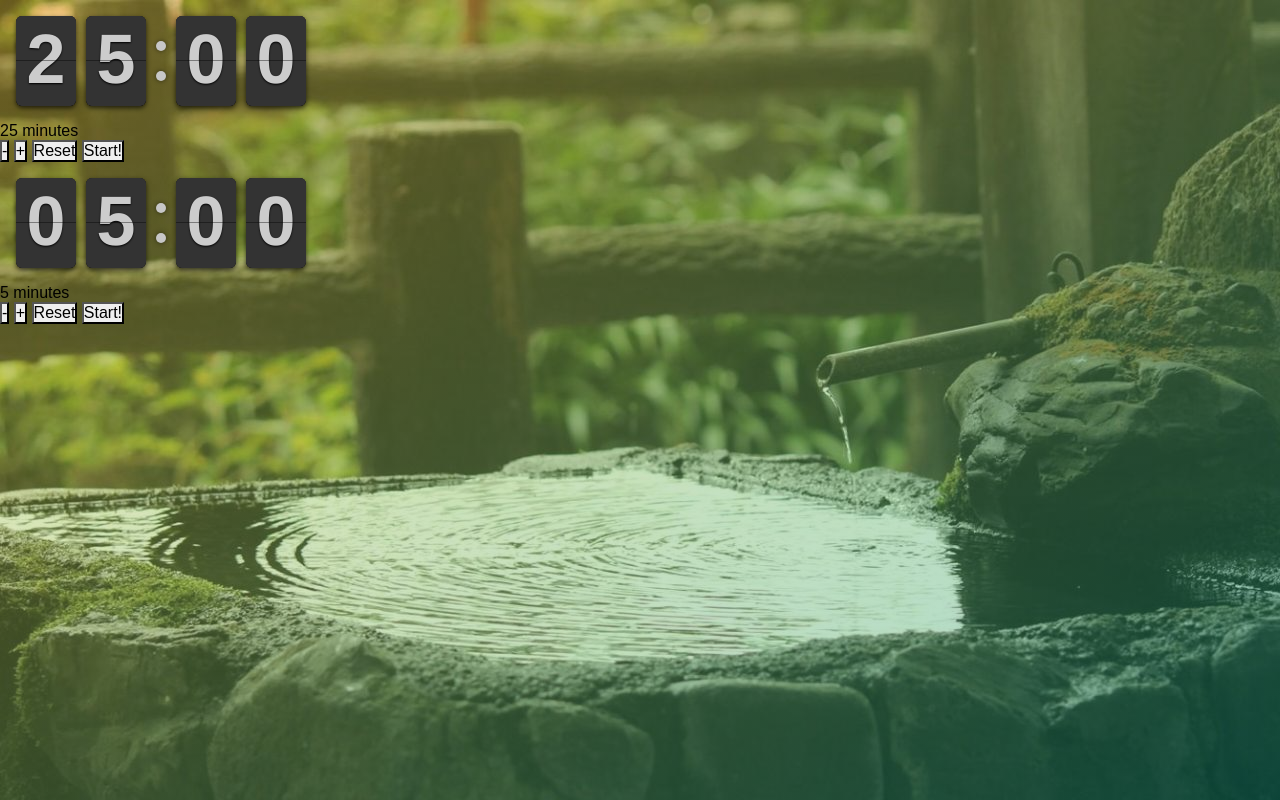
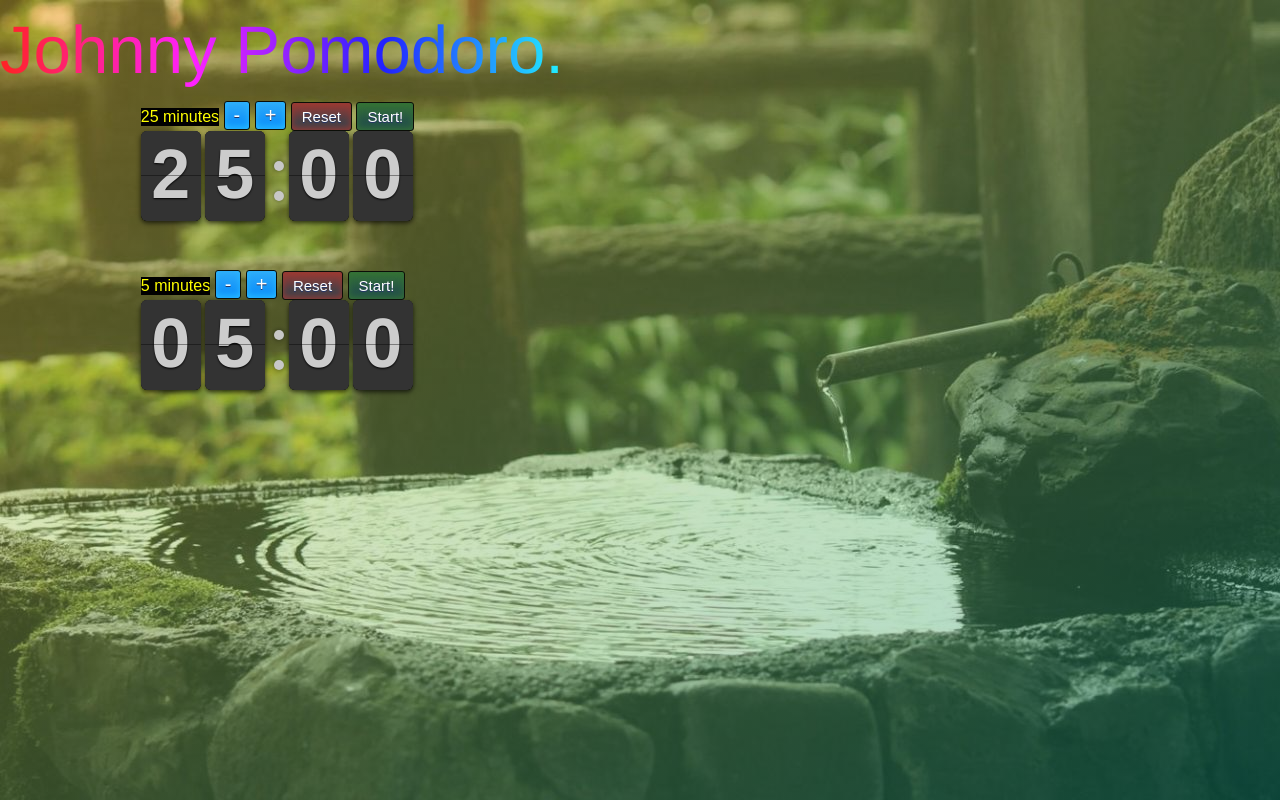
Before and after one commit to 87maza/pomodoro, a plain HTML site: page index.html in a window 1280 px wide. Drawn offline with nearby package versions, Linux system fonts and the light colour scheme; a web font is replaced by a local one.

Commit message:
added styling, working on alarm features

```diff
--- a/css/flipclock.css
+++ b/css/flipclock.css
@@ -51,7 +51,7 @@
   text-align: center;
   position: relative;
   width: 100%;
-  margin: 1em;
+  /*margin: 1em;*/
 }
 
 .flip-clock-wrapper:before,
@@ -67,7 +67,7 @@
 .flip-clock-wrapper ul {
   position: relative;
   float: left;
-  margin: 5px;
+  margin: 0 4px 0 0;
   width: 60px;
   height: 90px;
   font-size: 80px;
--- a/css/style.css
+++ b/css/style.css
@@ -48,3 +48,101 @@ button{
   position: relative;
   z-index: 10;
 }
+
+h1{
+  font-family: 'Merienda One', Helvetica, sans-serif;
+  font-size: 420%;
+  margin: 0.17em 0 0 0;
+  font-weight: 100;
+  background-image: -webkit-gradient( linear, left top, right top, color-stop(0, #f22), color-stop(0.15, #f2f), color-stop(0.3, #22f), color-stop(0.45, #2ff), color-stop(0.6, #2f2),color-stop(0.75, #2f2), color-stop(0.9, #ff2), color-stop(1, #f22) );
+  background-image: gradient( linear, left top, right top, color-stop(0, #f22), color-stop(0.15, #f2f), color-stop(0.3, #22f), color-stop(0.45, #2ff), color-stop(0.6, #2f2),color-stop(0.75, #2f2), color-stop(0.9, #ff2), color-stop(1, #f22) );
+  color:transparent;
+  -webkit-background-clip: text;
+  background-clip: text;
+}
+
+.adjustments {
+  -moz-box-shadow:inset 0px -3px 7px 0px #29bbff;
+  -webkit-box-shadow:inset 0px -3px 7px 0px #29bbff;
+  box-shadow:inset 0px -3px 7px 0px #29bbff;
+  background:-webkit-gradient(linear, left top, left bottom, color-stop(0.05, #2dabf9), color-stop(1, #0688fa));
+  background:-moz-linear-gradient(top, #2dabf9 5%, #0688fa 100%);
+  background:-webkit-linear-gradient(top, #2dabf9 5%, #0688fa 100%);
+  background:-o-linear-gradient(top, #2dabf9 5%, #0688fa 100%);
+  background:-ms-linear-gradient(top, #2dabf9 5%, #0688fa 100%);
+  background:linear-gradient(to bottom, #2dabf9 5%, #0688fa 100%);
+  filter:progid:DXImageTransform.Microsoft.gradient(startColorstr='#2dabf9', endColorstr='#0688fa',GradientType=0);
+  background-color:#2dabf9;
+  -moz-border-radius:3px;
+  -webkit-border-radius:3px;
+  border-radius:3px;
+  border:1px solid #0b0e07;
+  display:inline-block;
+  cursor:pointer;
+  color:#ffffff;
+  font-family:Arial;
+  font-size:15px;
+  padding:5px 10px;
+  text-decoration:none;
+  text-shadow:0px 1px 0px #263666;
+}
+.adjustments:hover {
+  background:-webkit-gradient(linear, left top, left bottom, color-stop(0.05, #0688fa), color-stop(1, #2dabf9));
+  background:-moz-linear-gradient(top, #0688fa 5%, #2dabf9 100%);
+  background:-webkit-linear-gradient(top, #0688fa 5%, #2dabf9 100%);
+  background:-o-linear-gradient(top, #0688fa 5%, #2dabf9 100%);
+  background:-ms-linear-gradient(top, #0688fa 5%, #2dabf9 100%);
+  background:linear-gradient(to bottom, #0688fa 5%, #2dabf9 100%);
+  filter:progid:DXImageTransform.Microsoft.gradient(startColorstr='#0688fa', endColorstr='#2dabf9',GradientType=0);
+  background-color:#0688fa;
+}
+.adjustments:active {
+  position:relative;
+  top:1px;
+}
+
+.chill-screen,
+.work-screen {
+  background: black;
+  color: yellow;
+  display:inline-block;
+}
+
+.work, .chill {
+  margin-left: 11%;
+  margin-top: 1%;
+}
+
+.chill{
+  margin-top: 3%;
+}
+
+#decrease-chill,
+#increase-chill,
+#decrease-work,
+#increase-work{
+  font-size:20px;
+  padding:2px 9px;
+}
+
+.reset{
+  background:-webkit-gradient(linear, left top, left bottom, color-stop(0.05, #973A34), color-stop(1, #1D4350));
+  background-color:#973A34;
+  -webkit-box-shadow:inset 0px -3px 7px 0px #973A34;
+}
+
+.reset:hover{
+  background:-webkit-gradient(linear, left top, left bottom, color-stop(0.05, #24424E), color-stop(1, #2dabf9));
+}
+
+#chill-set,
+#work-set{
+  background:-webkit-gradient(linear, left top, left bottom, color-stop(0.05, #347136), color-stop(1, #1D4350));
+  background-color:#347136;
+  -webkit-box-shadow:inset 0px -3px 7px 0px #347136;
+}
+
+#chill-set:hover,
+#work-set:hover{
+  background:-webkit-gradient(linear, left top, left bottom, color-stop(0.05, #79B955), color-stop(1, #79B955));
+}
--- a/index.html
+++ b/index.html
@@ -5,7 +5,7 @@
     <meta charset="UTF-8">
     <title>Martin Maza | Johnny Pomodoro</title>
         <meta name="description" content="">
-        <link href='https://fonts.googleapis.com/css?family=Poiret+One' rel='stylesheet' type='text/css'>
+        <link href='http://fonts.googleapis.com/css?family=Merienda+One' rel='stylesheet' type='text/css'>
         <link rel="icon" type="image/png" sizes="16x16" href="img/android-icon-192x192.png">
         <link rel="stylesheet" href="css/flipclock.css">
         <link rel="stylesheet" href="css/normalize.css">
@@ -13,30 +13,33 @@
   </head>
     <body>
         <div class="container">
-
+            <h1>Johnny Pomodoro.</h1>
             <div class="work">
-                <div class="work-timer">
-                </div>
                 <div class="work-adjust">
-                    <p id="work-screen"></p>
+                    <p class="work-screen"><span id='work-screen'></span> minutes</p>
                     <button class="adjustments" id="decrease-work" onclick="">-</button>
                     <button class="adjustments" id="increase-work"onclick="">+</button>
                     <button class="adjustments reset" onclick="">Reset</button>
-                    <button id="work-set" onclick="workstart()">Start!</button>
+                    <button class="adjustments" id="work-set" onclick="workstart()">Start!</button>
+                </div>
+                <div class="work-timer">
                 </div>
             </div>
             <div class="chill">
-                <div class="chill-timer">
-                </div>
                 <div class="chill-adjust">
-                    <p id="chill-screen"></p>
+                    <p class="chill-screen"><span id='chill-screen'></span> minutes</p>
                     <button class="adjustments" id="decrease-chill" onclick="">-</button>
                     <button class="adjustments" id="increase-chill"onclick="">+</button>
                     <button class="adjustments reset" onclick="">Reset</button>
-                    <button id="chill-set" onclick="chillstart()">Start!</button>
+                    <button class="adjustments" id="chill-set" onclick="chillstart()">Start!</button>
                 </div><!-- end of work-adjust div -->
+                <div class="chill-timer">
+                </div>
             </div>
         </div>
+        <audio id="work-comp" src="http://www.soundjay.com/ambient/boarding-accouncement-1.mp3"></audio>
+        <audio id="work-comp" src="http://www.soundjay.com/nature/fire-1.mp3"></audio>
+
         <script src="https://code.jquery.com/jquery-1.12.0.min.js"></script>
         <script src="js/flipclock.min.js"></script>
         <script src="js/script.js"></script>
--- a/js/script.js
+++ b/js/script.js
@@ -24,10 +24,10 @@ var deleteLabels = document.getElementsByClassName('flip-clock-label');
 
 
 var workscreen = document.getElementById('work-screen');
-workscreen.innerHTML = workMinutes + " minutes";
+workscreen.innerHTML = workMinutes;
 
 var chillscreen = document.getElementById('chill-screen');
-chillscreen.innerHTML = chillMinutes + " minutes";
+chillscreen.innerHTML = chillMinutes;
 
 var workIncrease = document.getElementById('increase-work');
 workIncrease.addEventListener('click', wincreaser);
```
Also changed, not shown: 1 other file.
